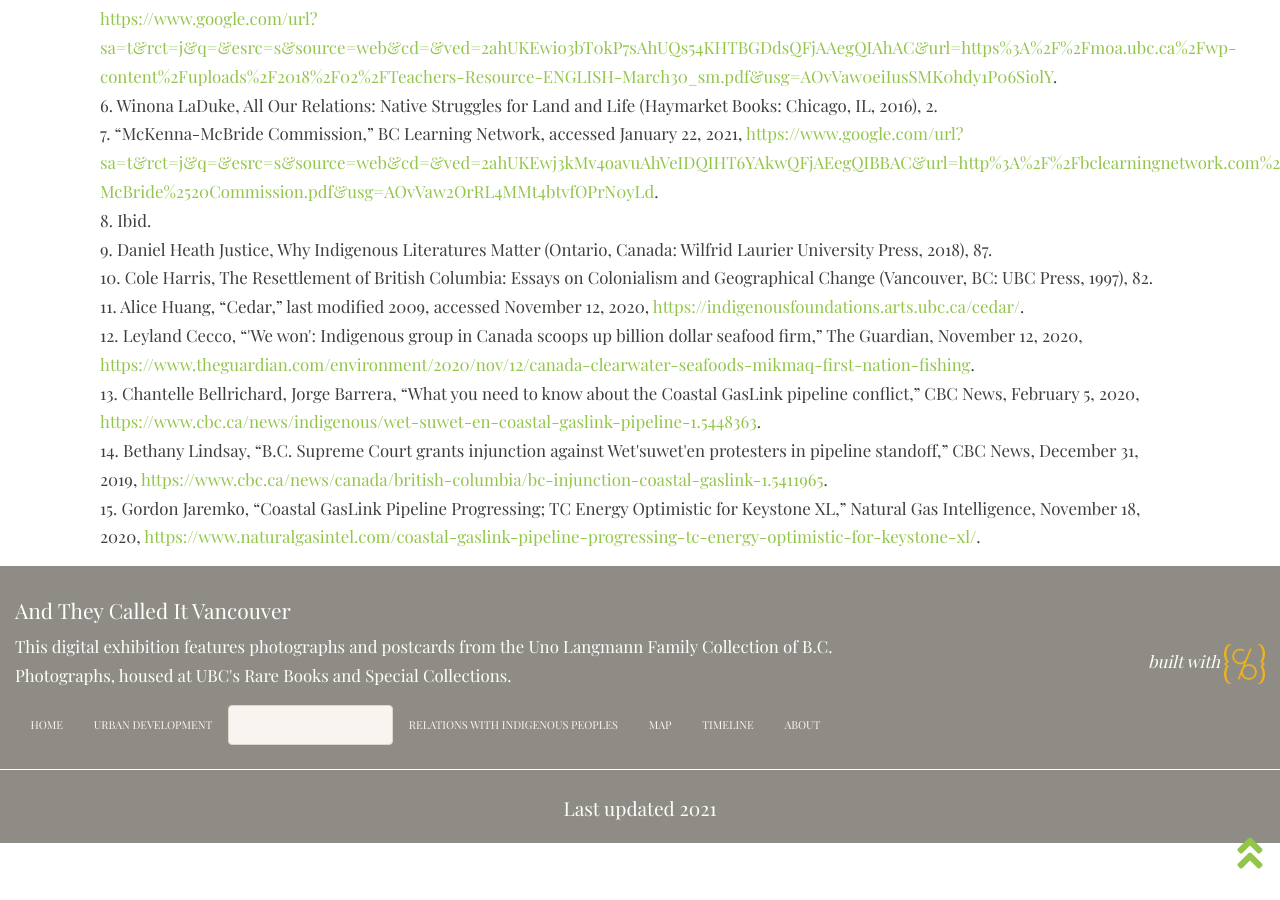
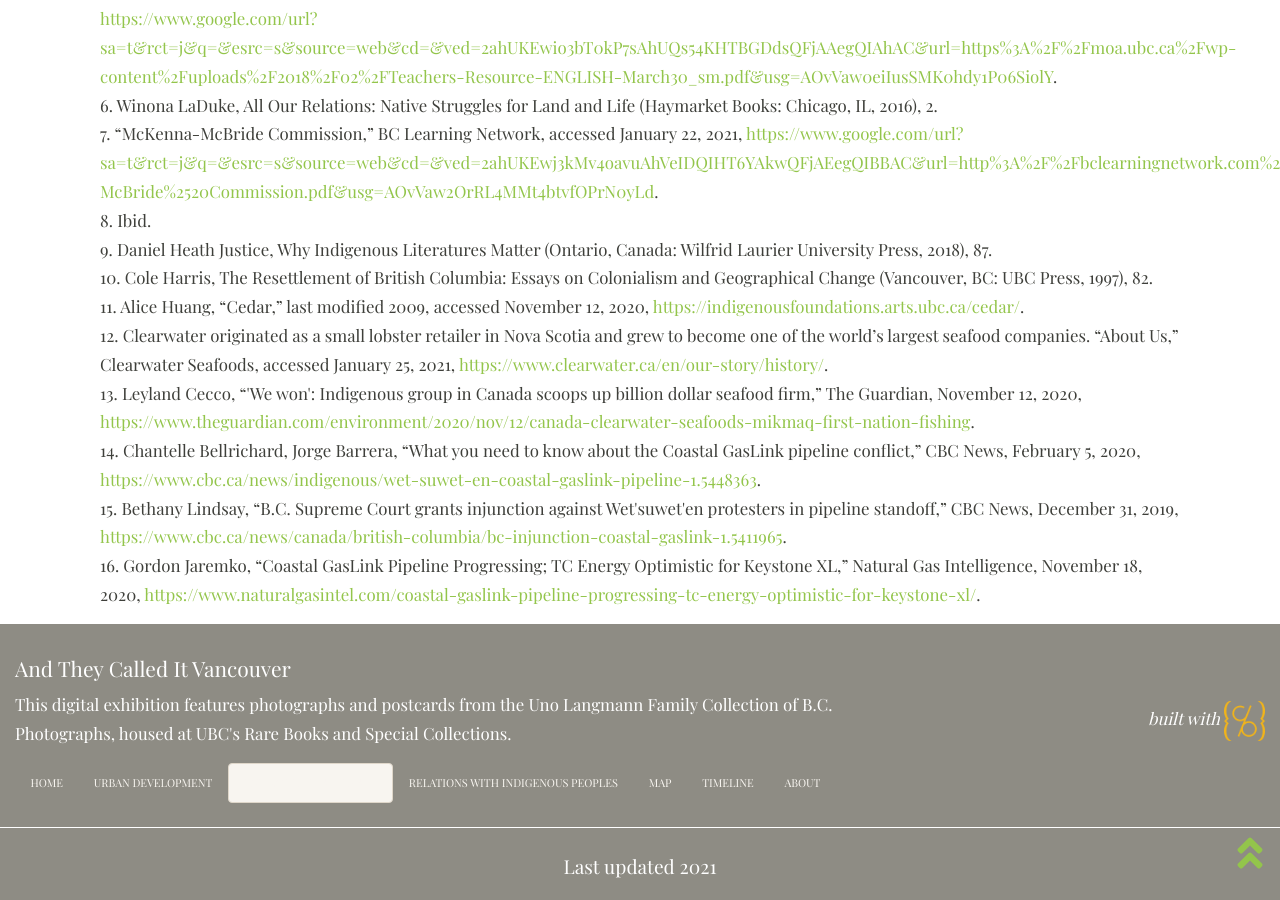
Before and after one commit to ashlynnprasad/langmann-2021, a Jekyll site: the page built from pages/environmentalimpact.md, in a window 1280 px wide and 900 px high, scrolled down 8101 px. Built offline with Jekyll 4.4.1, drawn with Linux system fonts in a browser that asks for light colours; nearby versions of some CDN libraries.

Commit message:
updated footnotes

```diff
--- a/pages/environmentalimpact.md
+++ b/pages/environmentalimpact.md
@@ -146,7 +146,8 @@
   9.	Daniel Heath Justice, Why Indigenous Literatures Matter (Ontario, Canada: Wilfrid Laurier University Press, 2018), 87.<br>
   10. Cole Harris, The Resettlement of British Columbia: Essays on Colonialism and Geographical Change (Vancouver, BC: UBC Press, 1997), 82.<br>
   11. Alice Huang, “Cedar,” last modified 2009, accessed November 12, 2020, <a href="https://indigenousfoundations.arts.ubc.ca/cedar/">https://indigenousfoundations.arts.ubc.ca/cedar/</a>.<br>
-  12. Leyland Cecco, “'We won': Indigenous group in Canada scoops up billion dollar seafood firm,” The Guardian, November 12, 2020, <a href="https://www.theguardian.com/environment/2020/nov/12/canada-clearwater-seafoods-mikmaq-first-nation-fishing">https://www.theguardian.com/environment/2020/nov/12/canada-clearwater-seafoods-mikmaq-first-nation-fishing</a>.<br>
-  13. Chantelle Bellrichard, Jorge Barrera, “What you need to know about the Coastal GasLink pipeline conflict,” CBC News, February 5, 2020, <a href="https://www.cbc.ca/news/indigenous/wet-suwet-en-coastal-gaslink-pipeline-1.5448363">https://www.cbc.ca/news/indigenous/wet-suwet-en-coastal-gaslink-pipeline-1.5448363</a>.<br>
-  14. Bethany Lindsay, “B.C. Supreme Court grants injunction against Wet'suwet'en protesters in pipeline standoff,” CBC News, December 31, 2019, <a href="https://www.cbc.ca/news/canada/british-columbia/bc-injunction-coastal-gaslink-1.5411965">https://www.cbc.ca/news/canada/british-columbia/bc-injunction-coastal-gaslink-1.5411965</a>.<br>
-  15. Gordon Jaremko, “Coastal GasLink Pipeline Progressing; TC Energy Optimistic for Keystone XL,” Natural Gas Intelligence, November 18, 2020, <a href="https://www.naturalgasintel.com/coastal-gaslink-pipeline-progressing-tc-energy-optimistic-for-keystone-xl/">https://www.naturalgasintel.com/coastal-gaslink-pipeline-progressing-tc-energy-optimistic-for-keystone-xl/</a>.<br></small>
+  12. Clearwater originated as a small lobster retailer in Nova Scotia and grew to become one of the world’s largest seafood companies. “About Us,” Clearwater Seafoods, accessed January 25, 2021, <a href="https://www.clearwater.ca/en/our-story/history/">https://www.clearwater.ca/en/our-story/history/</a>.<br>
+  13. Leyland Cecco, “'We won': Indigenous group in Canada scoops up billion dollar seafood firm,” The Guardian, November 12, 2020, <a href="https://www.theguardian.com/environment/2020/nov/12/canada-clearwater-seafoods-mikmaq-first-nation-fishing">https://www.theguardian.com/environment/2020/nov/12/canada-clearwater-seafoods-mikmaq-first-nation-fishing</a>.<br>
+  14. Chantelle Bellrichard, Jorge Barrera, “What you need to know about the Coastal GasLink pipeline conflict,” CBC News, February 5, 2020, <a href="https://www.cbc.ca/news/indigenous/wet-suwet-en-coastal-gaslink-pipeline-1.5448363">https://www.cbc.ca/news/indigenous/wet-suwet-en-coastal-gaslink-pipeline-1.5448363</a>.<br>
+  15. Bethany Lindsay, “B.C. Supreme Court grants injunction against Wet'suwet'en protesters in pipeline standoff,” CBC News, December 31, 2019, <a href="https://www.cbc.ca/news/canada/british-columbia/bc-injunction-coastal-gaslink-1.5411965">https://www.cbc.ca/news/canada/british-columbia/bc-injunction-coastal-gaslink-1.5411965</a>.<br>
+  16. Gordon Jaremko, “Coastal GasLink Pipeline Progressing; TC Energy Optimistic for Keystone XL,” Natural Gas Intelligence, November 18, 2020, <a href="https://www.naturalgasintel.com/coastal-gaslink-pipeline-progressing-tc-energy-optimistic-for-keystone-xl/">https://www.naturalgasintel.com/coastal-gaslink-pipeline-progressing-tc-energy-optimistic-for-keystone-xl/</a>.<br></small>
```
